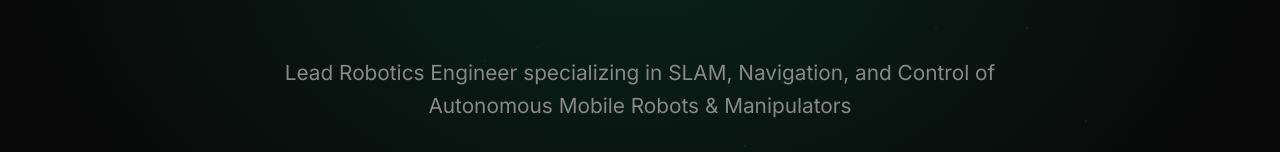
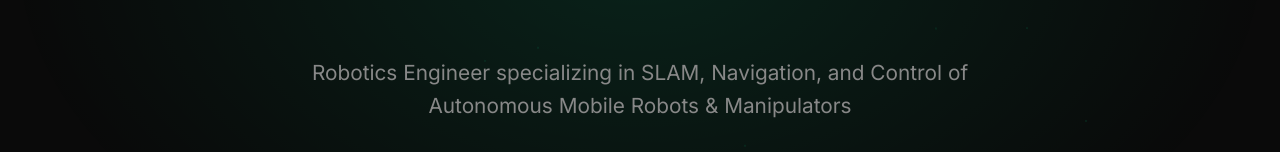
Before and after one commit to vaibhavwalia921/vaibhavwalia921.github.io, a plain HTML site: page index.html in a window 1280 px wide. Shown: the part 448-600 px from the top of the page. Drawn offline with Linux system fonts and the light colour scheme.

Commit message:
Update index.html

```diff
--- a/index.html
+++ b/index.html
@@ -667,7 +667,7 @@
             <div class="hero-subtitle">$ whoami</div>
             <h1 class="hero-title">Vaibhav Ahluwalia</h1>
             <p class="hero-description">
-                Lead Robotics Engineer specializing in SLAM, Navigation, and Control of Autonomous Mobile Robots & Manipulators
+                Robotics Engineer specializing in SLAM, Navigation, and Control of Autonomous Mobile Robots & Manipulators
             </p>
             <div class="hero-cta">
                 <a href="#projects" class="btn btn-primary">
```
